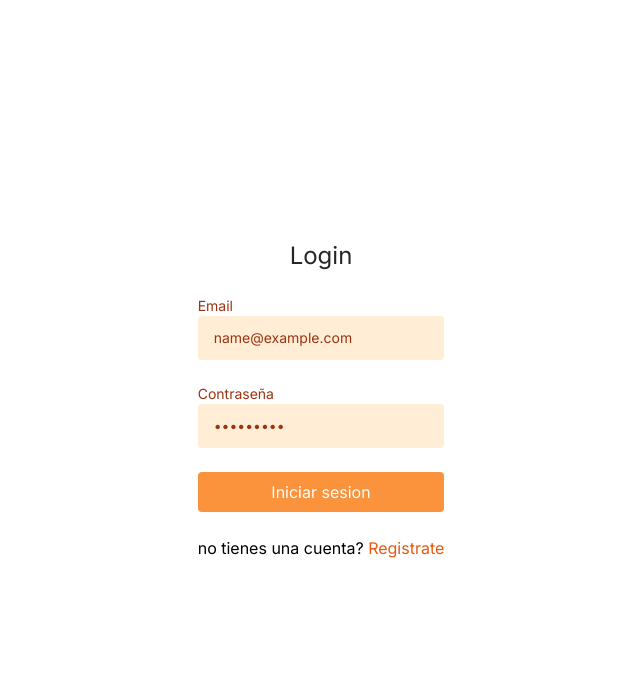
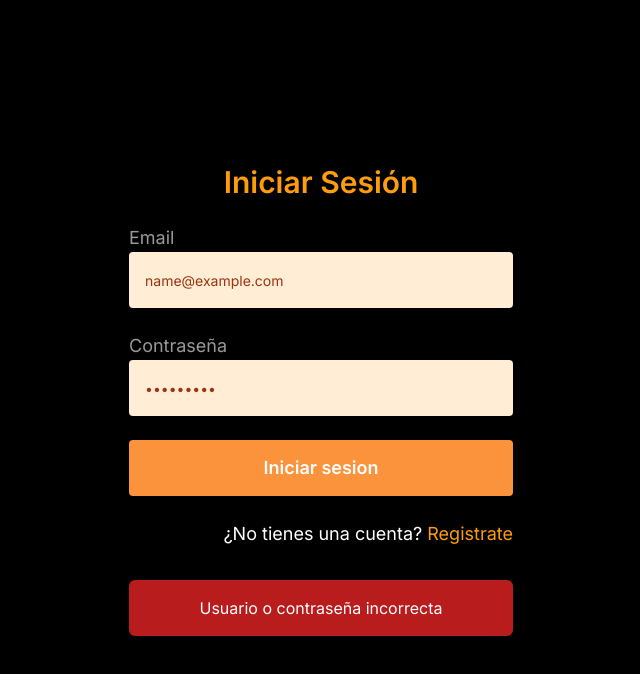
Before and after one commit to devSalas/coffe-app, a Next.js app: page /login in a window 1280 px wide. Both pictures are taken after typing "name@example.com", "Sample123" into the empty fields and a click on the button "Iniciar sesion". Shown: the top 674 px of the page, without its empty margins (319-959 px from the left). Built offline with nearby package versions, Linux system fonts and the light colour scheme; no server answers; what tailwindcss-animated would draw is missing.

Commit message:
feat: mejorar interfaz del login y signup

```diff
--- a/src/app/(auth)/layout.tsx
+++ b/src/app/(auth)/layout.tsx
@@ -2,7 +2,7 @@ import React from "react";
 
 export default function layout({ children }: { children: React.ReactNode }) {
   return (
-    <div className="h-screen flex flex-col justify-center items-center">
+    <div className="h-screen flex flex-col justify-center items-center bg-black">
       {children}
     </div>
   );
--- a/src/app/(auth)/login/page.tsx
+++ b/src/app/(auth)/login/page.tsx
@@ -1,10 +1,11 @@
 "use client";
-import React, { useState } from "react";
+import React, { useRef, useState } from "react";
 import Link from "next/link";
 import Button from "@/components/ui/Button";
 import Label from "@/components/ui/Label";
 import Input from "@/components/ui/Input";
 import { useSesion } from "@/global/sesion";
+import Spinner from "@/components/icons/Spinner";
 
 interface FormData {
   email: string;
@@ -16,10 +17,26 @@ export default function Page() {
     email: "",
     password: "",
   });
+  const [loading, setLoading] = useState(false)
   const { iniciarSesion } = useSesion();
+
+  const showMessageRef = useRef<HTMLDivElement>(null)
+
   const handleSubmit = async (e: React.FormEvent<HTMLFormElement>) => {
     e.preventDefault();
-    iniciarSesion(formData);
+    setLoading(true)
+    const res = await iniciarSesion(formData);
+    setLoading(false)
+    if (res == null) {
+      showMessageRef.current!.style.opacity = "1"
+      const timeoutId = setTimeout(() => {
+        showMessageRef.current!.style.opacity = "0"
+        clearTimeout(timeoutId)
+      }, 3000)
+
+    }
+
+
   };
 
   const handleInputChange = (
@@ -30,35 +47,50 @@ export default function Page() {
   };
 
   return (
-    <div className="">
-      <form className="flex flex-col gap-6" onSubmit={handleSubmit}>
-        <h1 className="text-neutral-800 text-center text-2xl">Login</h1>
+    <div className="relative w-full max-w-md px-8">
+      <form className=" flex flex-col gap-6 " onSubmit={handleSubmit}>
+        <h1 className="text-second font-semibold text-center text-3xl">Iniciar Sesión</h1>
         <Label>
-          Email
+          <span className="text-white/60 text-lg"> Email</span>
           <Input
             type="email"
             name="email"
             value={formData.email}
             onChange={handleInputChange}
+            classN={"h-14"}
+            required={true}
           />
         </Label>
         <Label>
-          Contraseña
+          <span className="text-white/60 text-lg"> Contraseña</span>
           <Input
             type="password"
             name="password"
             value={formData.password}
             onChange={handleInputChange}
+            classN={"h-14"}
+            required={true}
+            minLength={8}
           />
         </Label>
-        <Button>Iniciar sesion</Button>
-        <p>
-          no tienes una cuenta?{" "}
-          <Link className="text-orange-600" href={"/signup"}>
+        <Button classN="h-14 text-lg font-semibold">
+          {(loading)
+            ? <Spinner/>
+            : "Iniciar sesion"}
+        </Button>
+        <p className="text-end text-white text-lg">
+          ¿No tienes una cuenta?{" "}
+          <Link className="text-second  " href={"/signup"}>
             Registrate
           </Link>
         </p>
       </form>
+      <div ref={showMessageRef} className="relative opacity-0  w-full h-14 bg-red-700 rounded-md flex justify-center items-center mt-8">
+        <p className=" text-center text-white">Usuario o contraseña incorrecta</p>
+      </div>
+
+
+
     </div>
   );
 }
--- a/src/app/(auth)/signup/page.tsx
+++ b/src/app/(auth)/signup/page.tsx
@@ -1,10 +1,11 @@
 "use client";
-import React, { useState } from "react";
+import React, { useRef, useState } from "react";
 import Link from "next/link";
 import Button from "@/components/ui/Button";
 import Input from "@/components/ui/Input";
 import Label from "@/components/ui/Label";
 import { useSesion } from "@/global/sesion";
+import Spinner from "@/components/icons/Spinner";
 
 interface FormData {
   name: string;
@@ -18,12 +19,26 @@ export default function Page() {
     email: "",
     password: "",
   });
+  const [loading, setLoading] = useState(false)
 
   const { registrarse } = useSesion();
 
+  const showMessageRef = useRef<HTMLDivElement>(null)
+
   const handleSubmit = async (e: React.FormEvent<HTMLFormElement>) => {
     e.preventDefault();
-    registrarse(formData);
+    setLoading(true)
+    const res = await  registrarse(formData);
+    setLoading(false)
+    if (res == null) {
+      showMessageRef.current!.style.opacity = "1"
+      const timeoutId = setTimeout(() => {
+        showMessageRef.current!.style.opacity = "0"
+        clearTimeout(timeoutId)
+      }, 3000)
+
+    }
+
   };
 
   const handleInputChange = (
@@ -34,45 +49,61 @@ export default function Page() {
   };
 
   return (
-    <div>
+    <div className="relative w-full max-w-md px-8">
       <form className="flex flex-col gap-6" onSubmit={handleSubmit}>
-        <h1 className="text-neutral-800 text-center text-2xl">Signup</h1>
+        <h1 className="text-second font-semibold text-center text-3xl">Registrate</h1>
         <Label>
-          Nombre
+        <span className="text-white/60 text-lg"> Nombre</span>
           <Input
             type="text"
             name="name"
             value={formData.name}
             onChange={handleInputChange}
+            classN={"h-14"}
+            required={true}
           />
         </Label>
 
         <Label>
-          Email
+        <span className="text-white/60 text-lg"> Email</span>
           <Input
             type="email"
             name="email"
             value={formData.email}
             onChange={handleInputChange}
+            classN={"h-14"}
+            required={true}
+
           />
         </Label>
         <Label>
-          Contraseña
+          <span className="text-white/60 text-lg"> Contraseña</span>
           <Input
             type="password"
             name="password"
             value={formData.password}
             onChange={handleInputChange}
+            classN={"h-14"}
+            required={true}
+            minLength={8}
           />
         </Label>
-        <Button>Registrarse</Button>
-        <p>
+        <Button classN="h-14 text-lg font-semibold">
+        {(loading)
+            ? <Spinner/>
+            : "Iniciar sesion"
+            }
+        </Button>
+        <p className="text-end text-white text-lg">
           si ya tienes una cuenta{" "}
           <Link className="text-orange-600" href={"/login"}>
             Iniciar sesion
           </Link>{" "}
         </p>
       </form>
+      <div ref={showMessageRef} className="relative opacity-0  w-full h-14 bg-red-700 rounded-md flex justify-center items-center mt-8">
+        <p className=" text-center text-white">Usuario o contraseña incorrecta</p>
+      </div>
     </div>
   );
 }
--- /dev/null
+++ b/src/components/icons/Spinner.tsx
@@ -0,0 +1,10 @@
+function Spinner() {
+    return (
+        <svg aria-hidden="true" className="w-8 h-8 text-gray-200 animate-spin dark:text-gray-600 fill-blue-600 m-auto" viewBox="0 0 100 101" fill="none" xmlns="http://www.w3.org/2000/svg">
+            <path d="M100 50.5908C100 78.2051 77.6142 100.591 50 100.591C22.3858 100.591 0 78.2051 0 50.5908C0 22.9766 22.3858 0.59082 50 0.59082C77.6142 0.59082 100 22.9766 100 50.5908ZM9.08144 50.5908C9.08144 73.1895 27.4013 91.5094 50 91.5094C72.5987 91.5094 90.9186 73.1895 90.9186 50.5908C90.9186 27.9921 72.5987 9.67226 50 9.67226C27.4013 9.67226 9.08144 27.9921 9.08144 50.5908Z" fill="currentColor" />
+            <path d="M93.9676 39.0409C96.393 38.4038 97.8624 35.9116 97.0079 33.5539C95.2932 28.8227 92.871 24.3692 89.8167 20.348C85.8452 15.1192 80.8826 10.7238 75.2124 7.41289C69.5422 4.10194 63.2754 1.94025 56.7698 1.05124C51.7666 0.367541 46.6976 0.446843 41.7345 1.27873C39.2613 1.69328 37.813 4.19778 38.4501 6.62326C39.0873 9.04874 41.5694 10.4717 44.0505 10.1071C47.8511 9.54855 51.7191 9.52689 55.5402 10.0491C60.8642 10.7766 65.9928 12.5457 70.6331 15.2552C75.2735 17.9648 79.3347 21.5619 82.5849 25.841C84.9175 28.9121 86.7997 32.2913 88.1811 35.8758C89.083 38.2158 91.5421 39.6781 93.9676 39.0409Z" fill="currentFill" />
+        </svg>
+    );
+}
+
+export default Spinner;
--- a/src/components/ui/Button.tsx
+++ b/src/components/ui/Button.tsx
@@ -3,12 +3,13 @@ import React, { ReactNode, MouseEventHandler } from "react";
 interface ButtonProps {
   children: ReactNode;
   onClick?: MouseEventHandler<HTMLButtonElement>;
+  classN?: string
 }
 
-const Button: React.FC<ButtonProps> = ({ children, onClick }) => {
+const Button: React.FC<ButtonProps> = ({ children, onClick,classN }) => {
   return (
     <button
-      className="bg-orange-400 rounded text-white py-2 px-4 hover:bg-orange-500 transition-colors"
+      className={`${classN} bg-orange-400 rounded text-white py-2 px-4 hover:bg-orange-500 transition-colors`}
       onClick={onClick}
     >
       {children}
--- a/src/components/ui/Input.tsx
+++ b/src/components/ui/Input.tsx
@@ -6,6 +6,8 @@ interface InputProps {
   value?: string | number;
   required?: boolean;
   min?: string;
+  classN?:string;
+  minLength?:number;
   onChange?: (event: ChangeEvent<HTMLInputElement>) => void;
 }
 
@@ -16,16 +18,19 @@ const Input: React.FC<InputProps> = ({
   required,
   min,
   onChange,
+  classN  = "",
+  minLength =0
 }) => {
   return (
     <input
-      className="bg-orange-100 focus:outline-1 focus:bg-orange-200 rounded py-3 px-4 outline-orange-300 hover:bg-orange-200"
+      className={`${classN} bg-orange-100 focus:outline-1 focus:bg-orange-200 rounded py-3 px-4 outline-orange-300 hover:bg-orange-200`}
       type={type}
       name={name}
       value={value}
       required={required}
       min={min}
       onChange={onChange}
+      minLength={minLength}
     />
   );
 };
--- a/src/global/sesion.tsx
+++ b/src/global/sesion.tsx
@@ -28,6 +28,7 @@ export const SesionProvider = ({ children }: { children: React.ReactNode }) => {
         router.push("/home");
       }
     }
+    return res
   };
 
   const registrarse = async (user: any) => {
@@ -39,6 +40,7 @@ export const SesionProvider = ({ children }: { children: React.ReactNode }) => {
         password: user.password,
       });
     }
+    return res
   };
 
   const cerrarSesion = () => {
```
